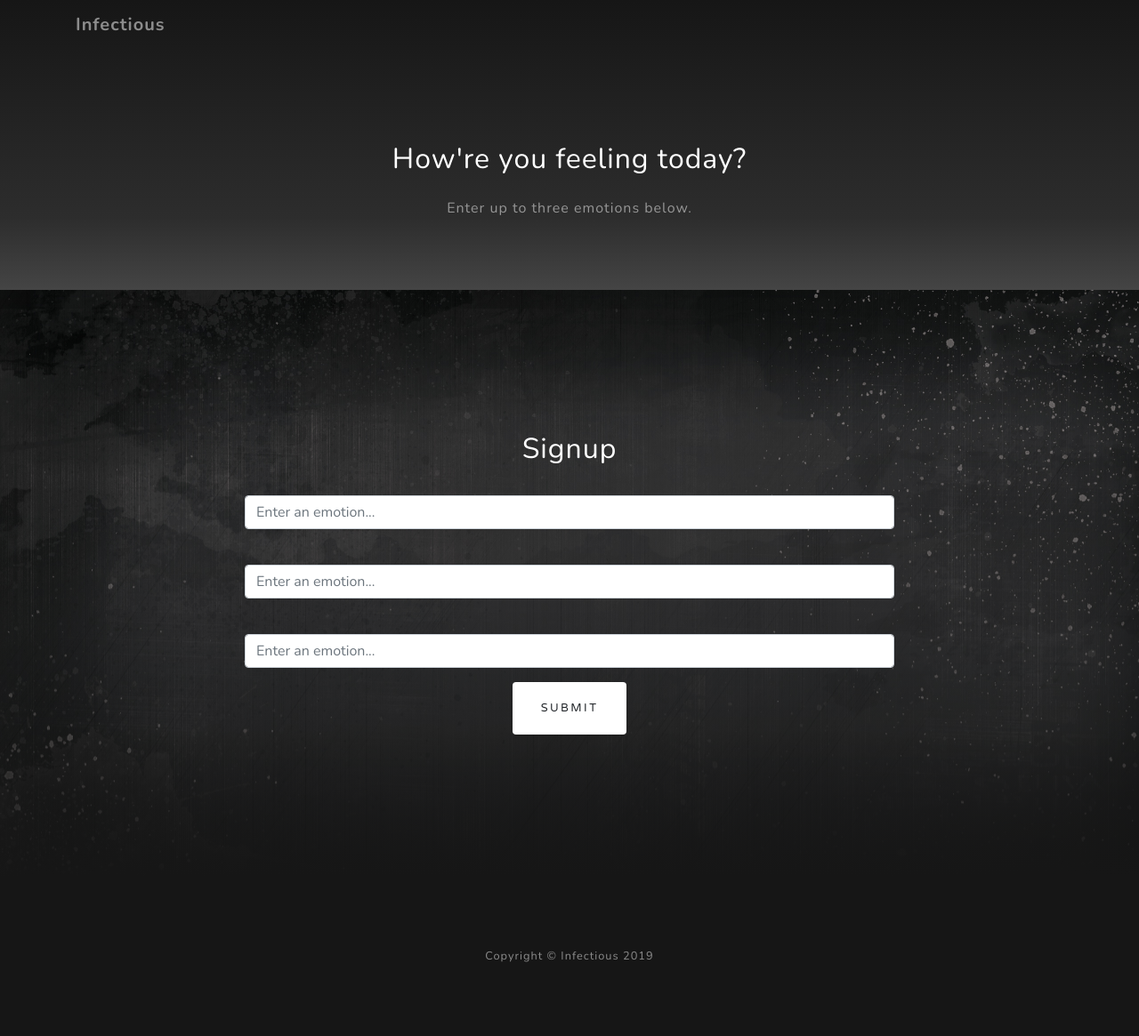
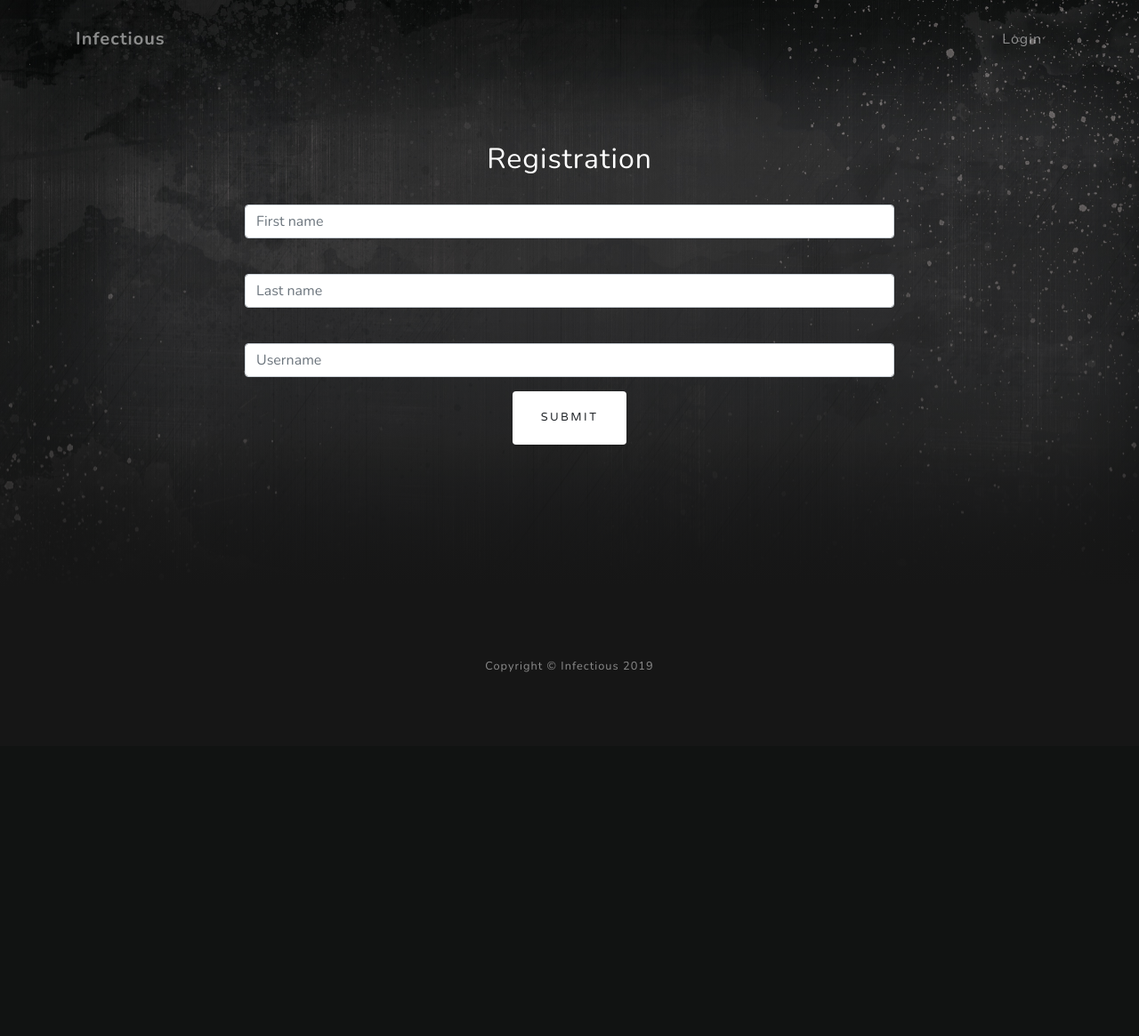
Before and after one commit to dtolbertcooke/Infectious, a Flask app: template templates/register.html in a window 1280 px wide. Shown: the whole page at 89% size. After the commit the page ends 756 px from the top, so only its background shows below. Run offline with Flask 2, Linux system fonts and the light colour scheme; the template is opened without the code that fills it: values that come from a table or form of the project are taken from there, most other values are stand-ins (such as "Sample title", 1, 10 or a date in 2020); some libraries are stand-ins or nearby versions.

Commit message:
added login and signup page

```diff
--- a/forms.py
+++ b/forms.py
@@ -1,5 +1,6 @@
 from flask_wtf import FlaskForm
-from wtforms import StringField, SubmitField, IntegerField, PasswordField, SelectField
+from wtforms import StringField, SubmitField, PasswordField, IntegerField, SelectField
+from wtforms.validators import DataRequired, Length
 
 
 class EmotionForm(FlaskForm):
@@ -7,3 +8,16 @@ class EmotionForm(FlaskForm):
     emotion2 = StringField('', render_kw={"placeholder": "Enter an emotion..."})
     emotion3 = StringField('', render_kw={"placeholder": "Enter an emotion..."})
     submit = SubmitField('Submit')
+
+
+class LoginForm(FlaskForm):
+    username = StringField('', render_kw={"placeholder": "Username"}, validators=[DataRequired(), Length(min=3, max=20)])
+    password = PasswordField('', render_kw={"placeholder": "Password"}, validators=[DataRequired(), Length(min=3, max=20)])
+    login = SubmitField('Login')
+
+
+class RegisterForm(FlaskForm):
+    fName = StringField('', render_kw={"placeholder": "First name"}, validators=[DataRequired(), Length(min=3, max=20)])
+    lName = StringField('', render_kw={"placeholder": "Last name"}, validators=[DataRequired(), Length(min=3, max=20)])
+    username = StringField('', render_kw={"placeholder": "Username"}, validators=[DataRequired(), Length(min=6, max=35)])
+    submit = SubmitField('Submit')
--- a/main.py
+++ b/main.py
@@ -32,6 +32,20 @@ def home():
 def results():
     title = 'Results'
     return render_template("results.html", title=title)
+
+
+@app.route('/register', methods=['GET', 'POST'])
+def signup():
+    title = 'Register'
+    form = RegisterForm()
+    return render_template("register.html", form=form, title=title)
+
+
+@app.route('/login', methods=['GET', 'POST'])
+def login():
+    title = 'Login'
+    form = LoginForm()
+    return render_template("login.html", form=form, title=title)
 
 
 @app.route('/test')
--- a/templates/index.html
+++ b/templates/index.html
@@ -56,16 +56,17 @@
       <div class="collapse navbar-collapse" id="navbarResponsive">
         <ul class="navbar-nav ml-auto">
           <li class="nav-item">
-            <a class="nav-link js-scroll-trigger" href="#signup">Sign Up</a>
+            <a class="nav-link js-scroll-trigger" href="/register">Register</a>
           </li>
           <li class="nav-item">
-            <a class="nav-link js-scroll-trigger" href="#login">Login</a>
+            <a class="nav-link js-scroll-trigger" href="/login">Login</a>
           </li>
         </ul>
       </div>
     </div>
   </nav>
 {% endblock %}
+
 
 {% block head %}
   <!-- Header -->
@@ -78,29 +79,6 @@
       </div>
     </div>
   </header>
-{% endblock %}
-
-{% block test %}
-  <!-- About Section -->
-  <section id="about" class="about-section text-center">
-    <div class="container">
-      <div class="row">
-        <div class="col-lg-8 mx-auto">
-          <h2 class="text-white mb-4">How're you feeling today?</h2>
-          <p class="text-white-50">Enter up to three emotions below.</p>
-          <!--
-          <form class="form-inline d-flex">
-            <input type="emotion1" class="form-control flex-fill mr-0 mr-sm-2 mb-3 mb-sm-0" id="inputEmail" placeholder="Enter an emotion...">
-            <input type="emotion2" class="form-control flex-fill mr-0 mr-sm-2 mb-3 mb-sm-0" id="inputEmail" placeholder="Enter an emotion...">
-            <input type="emotion3" class="form-control flex-fill mr-0 mr-sm-2 mb-3 mb-sm-0" id="inputEmail" placeholder="Enter an emotion...">
-              <hr>
-            <button type="submit" class="btn btn-primary mx-auto">Submit</button>
-          </form>
-          -->
-        </div>
-      </div>
-    </div>
-  </section>
 {% endblock %}
 
 
--- a/templates/register.html
+++ b/templates/register.html
@@ -12,6 +12,13 @@
         Menu
         <i class="fas fa-bars"></i>
       </button>
+      <div class="collapse navbar-collapse" id="navbarResponsive">
+        <ul class="navbar-nav ml-auto">
+          <li class="nav-item">
+            <a class="nav-link js-scroll-trigger" href="/login">Login</a>
+          </li>
+        </ul>
+      </div>
     </div>
   </nav>
 {% endblock %}
@@ -26,7 +33,7 @@
         <div class="container">
             <div class="row">
                 <div class="col-md-10 col-lg-8 mx-auto text-center">
-                    <h2 class="text-white">Signup</h2>
+                    <h2 class="text-white">Registration</h2>
                     {{ wtf.quick_form(form) }}
                 </div>
             </div>
```
Also changed, not shown: templates/home.html (+0 -13 lines), templates/login.html (+47 -10 lines), test_scraper.py (+35 -12 lines).
